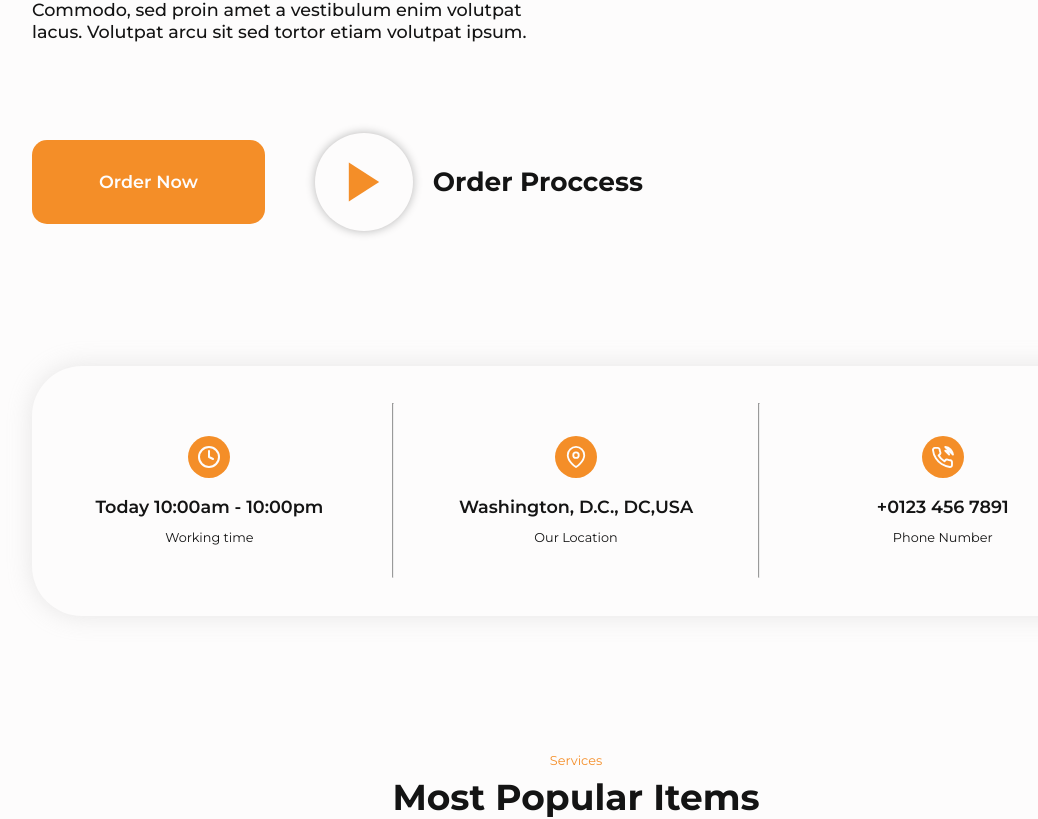
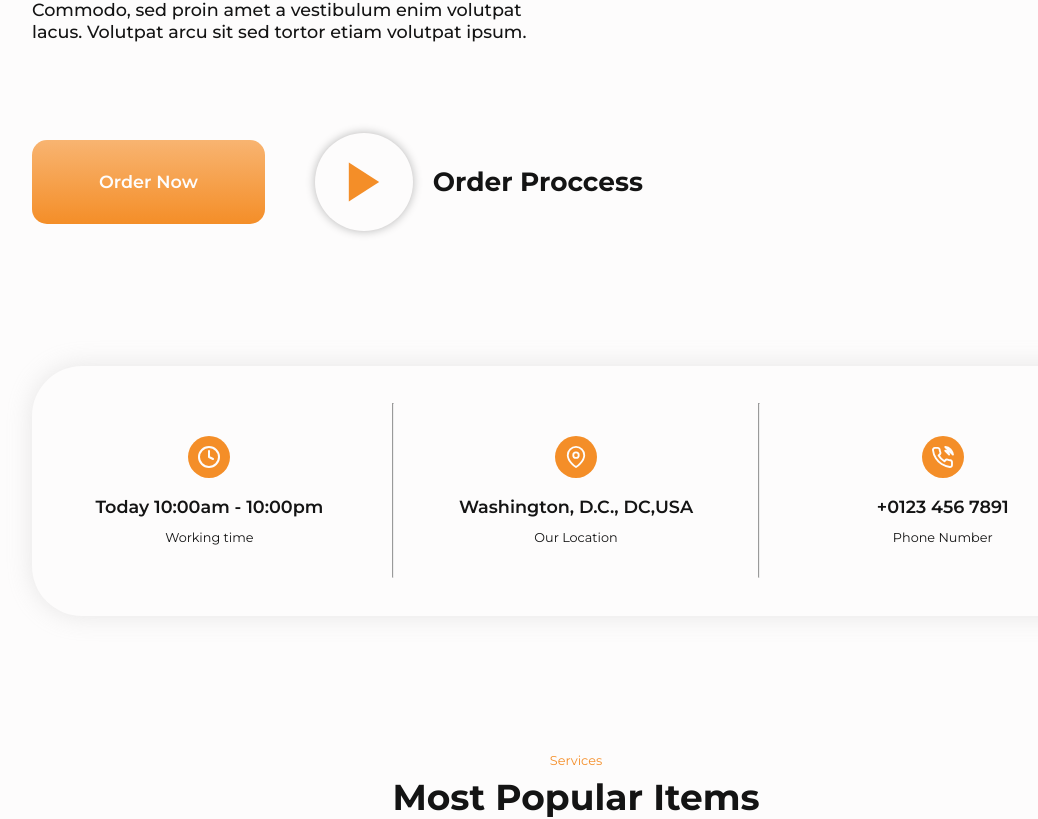
Before and after one commit to Aurelie-Runser/FOOD-Restaurant--React, a React (Vite) app: page / in a window 1280 px wide. Shown: the part 1053-1872 px from the top of the page, without its empty margins (64-1102 px from the left). Built offline with nearby package versions, Linux system fonts and the light colour scheme; no server answers.

Commit message:
ajout transitions pour les effets de survol

```diff
--- a/src/components/bouton/Bouton.css
+++ b/src/components/bouton/Bouton.css
@@ -9,6 +9,7 @@
     width: fit-content;
     word-wrap: break-word;
     cursor: pointer;
+    transition: all .15s ease-in-out;
 }
 
 .bouton-rounded {
@@ -21,6 +22,7 @@
 
 .bouton-big {
     padding: 33px 67px;
+    background: linear-gradient(#f8b471, var(--c-main));
 }
 
 .bouton-icon {
--- a/src/components/emailInput/EmailInputBig.css
+++ b/src/components/emailInput/EmailInputBig.css
@@ -34,6 +34,7 @@
     border-radius: 5px;
     text-transform: uppercase;
     font-weight: var(--fw-bold);
+    cursor: pointer;
 }
 
 .emailInput-big--button:hover{
--- a/src/components/reviewsCarrousel/ReviewsCarrousel.css
+++ b/src/components/reviewsCarrousel/ReviewsCarrousel.css
@@ -9,6 +9,7 @@
     top: 50%;
     display: block;
     cursor: pointer;
+    transition: all .15s ease-in-out;
 }
 
 .reviewsCarrousel--arrowLeft{
--- a/src/main.css
+++ b/src/main.css
@@ -57,7 +57,6 @@ h5,
 .h5{
     font-size: var(--fs-litle);
     font-weight: var(--fw-semibold);
-
 }
 
 p,
@@ -72,10 +71,10 @@ p,
     font-weight: var(--fw-regular);
 }
 
+a{
+    transition: all .15s ease-in-out;
+}
+
 a:hover {
     color: var(--c-main);
 }
-
-ul{
-
-}
```
